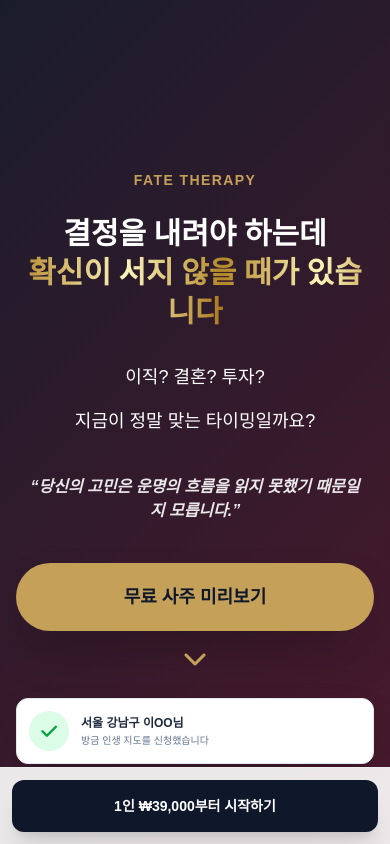
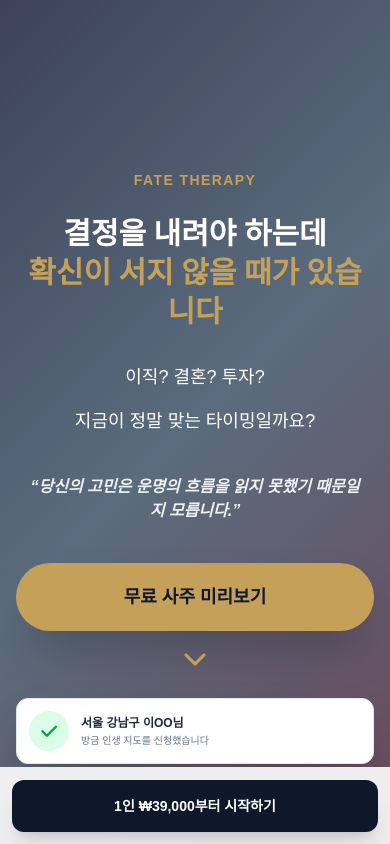
Before and after one commit to sjsw34-dotcom/landing2, a Next.js app: page / in a window 390 px wide. Shown: the top 844 px of the page. Built offline with nearby package versions, Linux system fonts and the light colour scheme; a web font is replaced by a local one.

Commit message:
Fix mobile text visibility: change gold-text to accent color on mobile and brighten hero background gradient

```diff
--- a/app/globals.css
+++ b/app/globals.css
@@ -22,7 +22,13 @@ body {
 }
 
 .gradient-bg {
-  background: linear-gradient(135deg, #1a1c2c 0%, #4a192c 100%);
+  background: linear-gradient(135deg, #2d3142 0%, #4a5568 50%, #4a192c 100%);
+}
+
+@media (max-width: 640px) {
+  .gradient-bg {
+    background: linear-gradient(135deg, #3d4258 0%, #5a6c7d 50%, #6b4a5c 100%);
+  }
 }
 
 .gold-text {
--- a/app/page.tsx
+++ b/app/page.tsx
@@ -142,7 +142,7 @@ export default function Home() {
           <p className="text-accent font-semibold tracking-widest mb-6 text-sm sm:text-base">FATE THERAPY</p>
           <h1 className="serif text-3xl sm:text-4xl md:text-5xl lg:text-6xl text-white leading-[1.3] mb-8 sm:mb-10 px-2 font-bold">
             결정을 내려야 하는데<br />
-            <span className="gold-text">확신이 서지 않을 때가 있습니다</span>
+            <span className="text-accent sm:gold-text">확신이 서지 않을 때가 있습니다</span>
           </h1>
           <div className="space-y-4 sm:space-y-5 text-white text-lg sm:text-xl md:text-2xl font-medium px-2">
             <p>이직? 결혼? 투자?</p>
```
